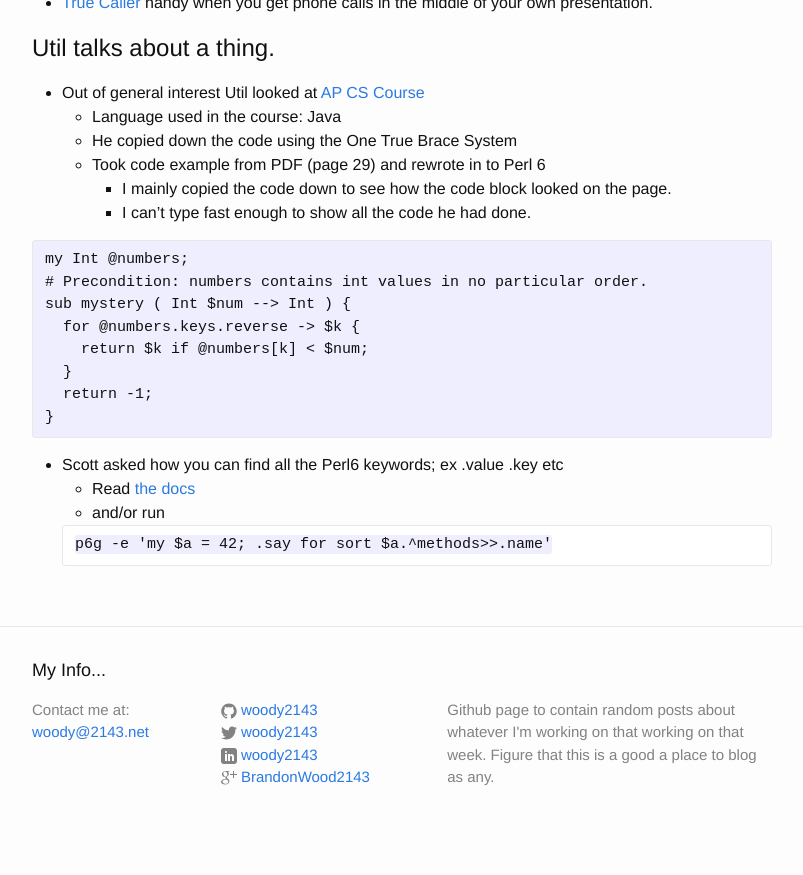
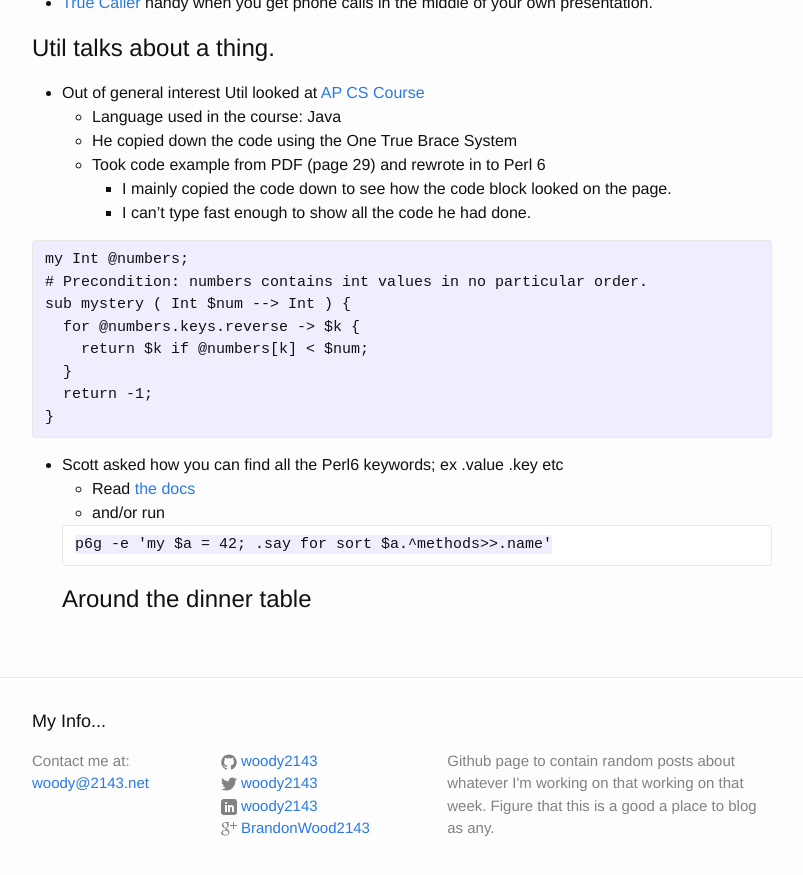
Before and after one commit to Woody2143/woody2143.github.io, a Jekyll site: the page built from _posts/2016-01-07-atlantapm.markdown, in a window 1280 px wide and 900 px high, scrolled down 1865 px. Shown: the top 875 px of the window, without its empty margins (238-1041 px from the left). Built offline with Jekyll 4.4.1, drawn with Linux system fonts in a browser that asks for light colours; before the commit the page ends 2714 px from its top, so only the background shows below that.

Commit message:
New heading

````diff
--- a/_posts/2016-01-07-atlantapm.markdown
+++ b/_posts/2016-01-07-atlantapm.markdown
@@ -8,6 +8,7 @@ categories:
   - atlanta.pm
 published: true
 ---
+
 
 
 Notes from the January Atlanta Perl Mongers meeting.
@@ -100,3 +101,5 @@ sub mystery ( Int $num --> Int ) {
   ```
   p6g -e 'my $a = 42; .say for sort $a.^methods>>.name'
   ```
+
+  # Around the dinner table
````
